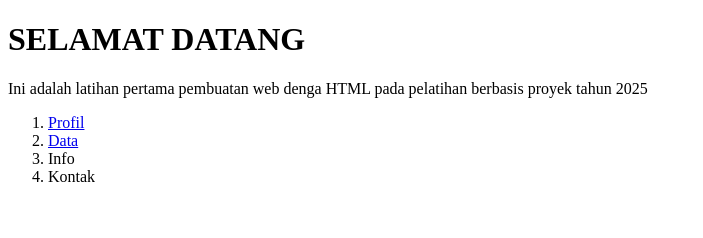
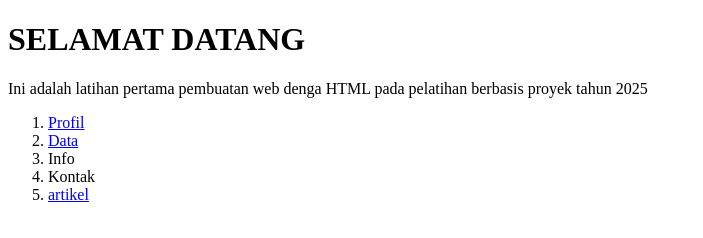
Before and after one commit to nuralamgarut2311-oss/latihan-git-5, a plain HTML site: page index.html in a window 1280 px wide. Shown: the whole page, without its empty margins (0-703 px from the left). Drawn offline with Linux system fonts and the light colour scheme.

```diff
--- a/index.html
+++ b/index.html
@@ -15,6 +15,7 @@
         <li><a href="data.html">Data</a></li>
         <li>Info</li>
         <li>Kontak</li>
+        <li><a href="artikel.html">artikel</a></li>
     </ol>
 </body>
 </html>
```
